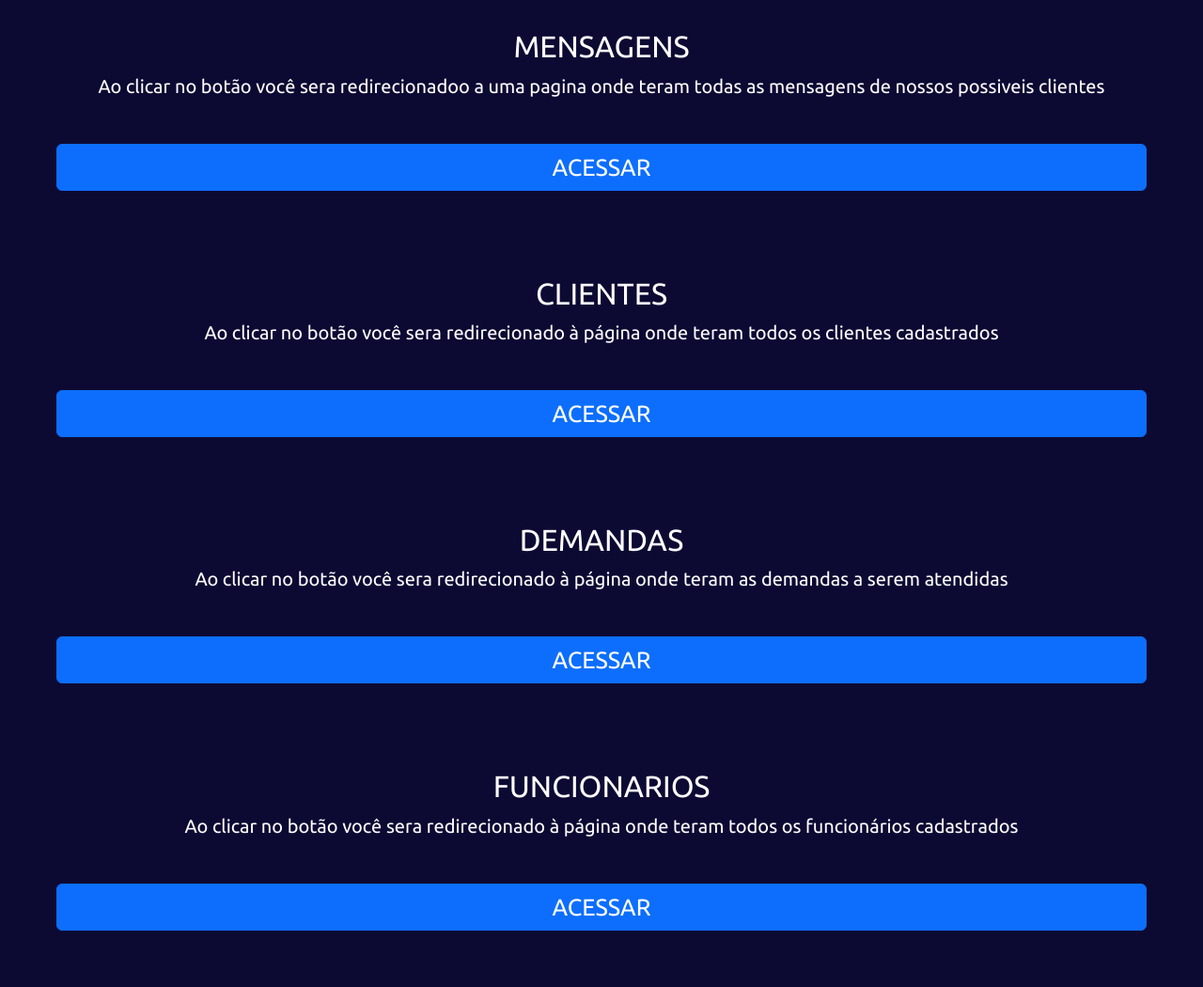
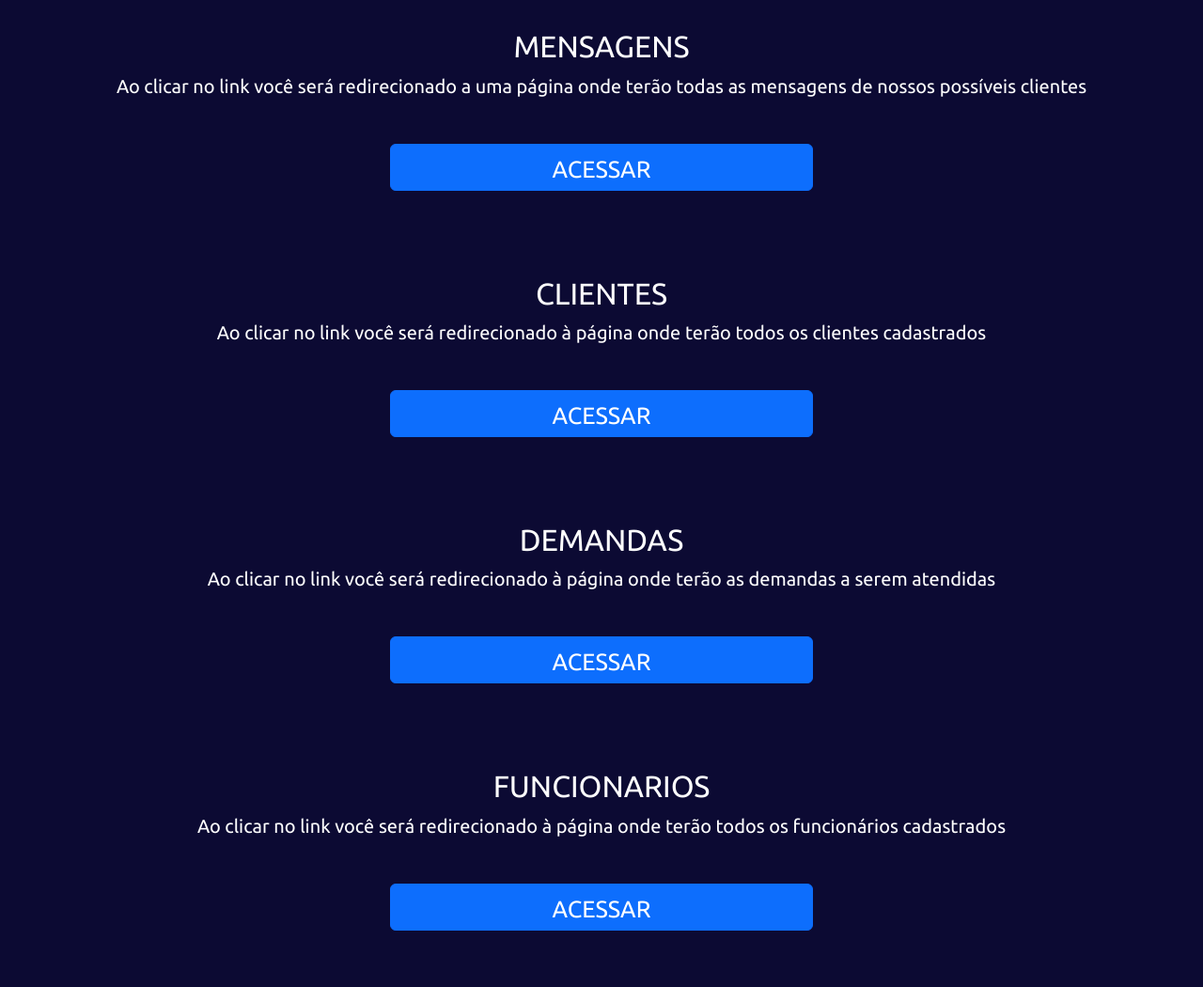
Before and after one commit to JLucastecsenai/tcc, a PHP site: page /restrito/admin_homepage.php in a window 1280 px wide. Shown: the part 196-1246 px from the top of the page at 94% size. Run offline with PHP 8.4, Linux system fonts and the light colour scheme; the visitor is signed in with stand-in values (Sample User, id 1).

Commit message:
pequenas alteraçoes

```diff
--- a/index.php
+++ b/index.php
@@ -980,7 +980,7 @@
 
       <div class="footer-section">
         <h3>Contato</h3>
-        <a href="mailto:contato@neohome.com.br">contato@neohome.com.br</a>
+        <a href="mailto:contato@neohomesystens.site">contato@neohomesystens.site</a>
         <a href="tel:+5531999999999">(31) 99999-9999</a>
         <p style="margin-top: 1rem;">Horário de atendimento:<br>Seg-Sex: 8h às 18h<br>Sáb: 8h às 12h</p>
       </div>
--- a/restrito/admin_homepage.php
+++ b/restrito/admin_homepage.php
@@ -42,9 +42,24 @@
         color: white;
     }
 
-    .botao-clicar{
+    .link-acesso {
+        display: inline-block;
         height: 50px;
+        width: 450px;
         font-size: 25px;
+        padding: 0.5rem 2rem;
+        background-color: #0d6efd;
+        color: white;
+        text-decoration: none;
+        border-radius: 0.375rem;
+        border: 1px solid #0d6efd;
+        transition: all 0.3s ease;
+    }
+
+    .link-acesso:hover {
+        background-color: #0b5ed7;
+        border-color: #0a58ca;
+        color: white;
     }
 </style>
 
@@ -60,51 +75,36 @@
     <main>
         <div class="MENSAGENS">
             <h2>MENSAGENS</h2>
-            <p>Ao clicar no botão você sera redirecionadoo a uma pagina onde teram todas as mensagens de nossos possiveis clientes</p>
-            <div class="d-grid gap-2 botao-acesso">
-                <button type="button" class="btn btn-primary botao-clicar" onclick="RedirecionarParaMensagens()">ACESSAR</button>
+            <p>Ao clicar no link você será redirecionado a uma página onde terão todas as mensagens de nossos possíveis clientes</p>
+            <div class="botao-acesso">
+                <a href="../restrito/pastas_admin/MENSAGENS.php" class="link-acesso">ACESSAR</a>
             </div>
         </div>
         <div class="CLIENTES">
             <h2>CLIENTES</h2>
-            <p>Ao clicar no botão você sera redirecionado à página onde teram todos os clientes cadastrados</p>
-            <div class="d-grid gap-2 botao-acesso ">
-                <button type="button" class="btn btn-primary botao-clicar" onclick="RedirecionarParaClientes()">ACESSAR</button>
+            <p>Ao clicar no link você será redirecionado à página onde terão todos os clientes cadastrados</p>
+            <div class="botao-acesso">
+                <a href="../restrito/pastas_admin/CLIENTES.php" class="link-acesso">ACESSAR</a>
             </div>
         </div>
         <div class="DEMANDAS">
             <h2>DEMANDAS</h2>
-            <p>Ao clicar no botão você sera redirecionado à página onde teram as demandas a serem atendidas</p>
-            <div class="d-grid gap-2 botao-acesso ">
-                <button type="button" class="btn btn-primary botao-clicar" onclick="RedirecionarParaDemandas()">ACESSAR</button>
+            <p>Ao clicar no link você será redirecionado à página onde terão as demandas a serem atendidas</p>
+            <div class="botao-acesso">
+                <a href="../restrito/pastas_admin/DEMANDAS.php" class="link-acesso">ACESSAR</a>
             </div>
 
         </div>
         <div class="FUNCIONARIOS">
             <h2>FUNCIONARIOS</h2>
-            <p>Ao clicar no botão você sera redirecionado à página onde teram todos os funcionários cadastrados</p>
-            <div class="d-grid gap-2 botao-acesso ">
-                <button type="button" class="btn btn-primary botao-clicar" onclick="RedirecionarParaFuncionarios()">ACESSAR</button>
+            <p>Ao clicar no link você será redirecionado à página onde terão todos os funcionários cadastrados</p>
+            <div class="botao-acesso">
+                <a href="../restrito/pastas_admin/FUNCIONARIOS.php" class="link-acesso">ACESSAR</a>
             </div>
+        </div>
     </main>
 </body>
 <script>
-    function RedirecionarParaMensagens() {
-        window.location.href = "../restrito/pastas_admin/MENSAGENS.php";
-    }
-
-    function RedirecionarParaClientes() {
-        window.location.href = "../restrito/pastas_admin/CLIENTES.php";
-    }
-
-    function RedirecionarParaDemandas() {
-        window.location.href = "../restrito/pastas_admin/DEMANDAS.php";
-    }
-
-    function RedirecionarParaFuncionarios() {
-        window.location.href = "../restrito/pastas_admin/FUNCIONARIOS.php";
-    }
-
     function Deslogar() {
         window.location.href = "../logout.php";
     }
```
Also changed, not shown: restrito/pastas_admin/CLIENTES.PHP (+41 -0 lines).
